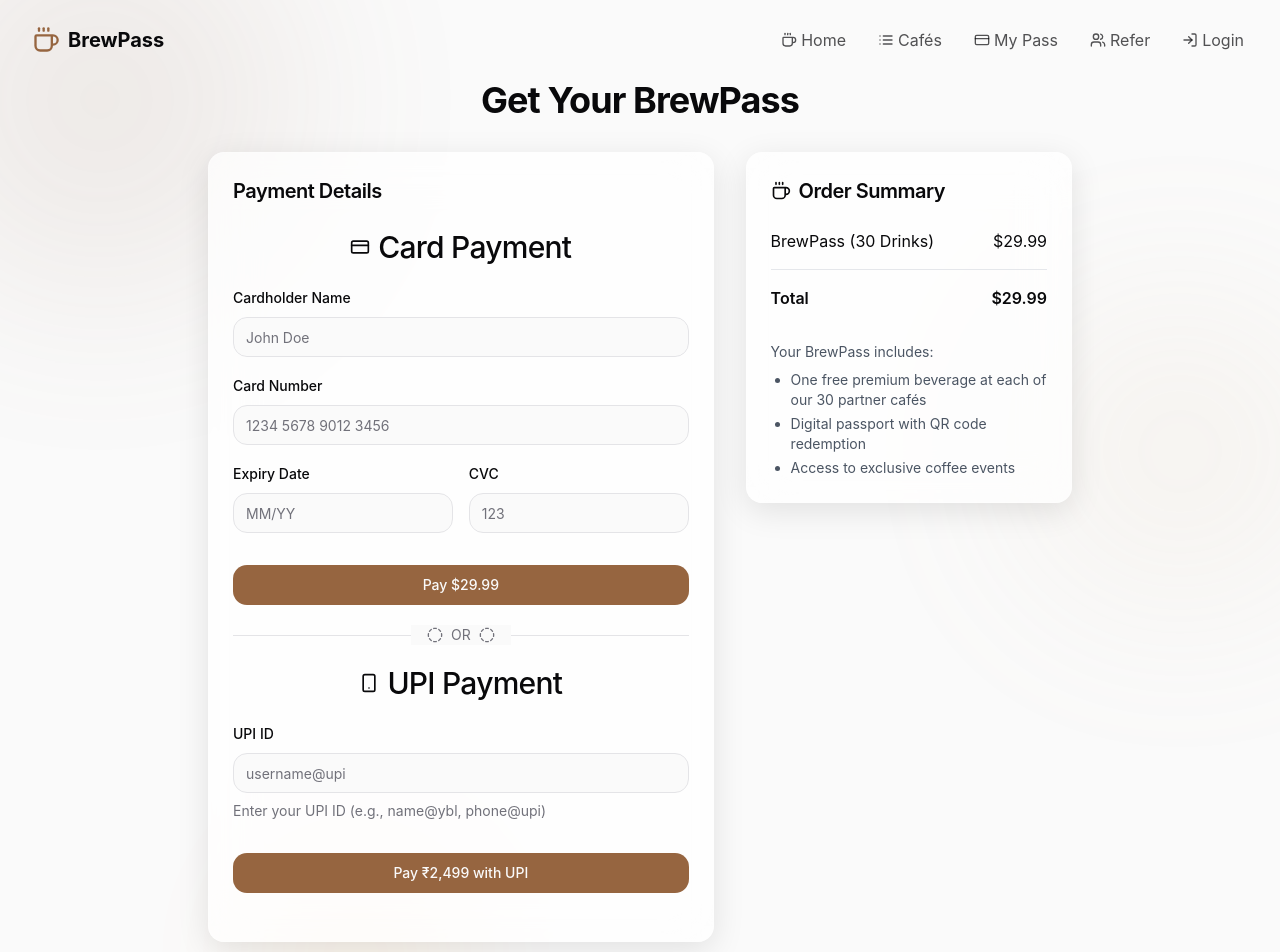
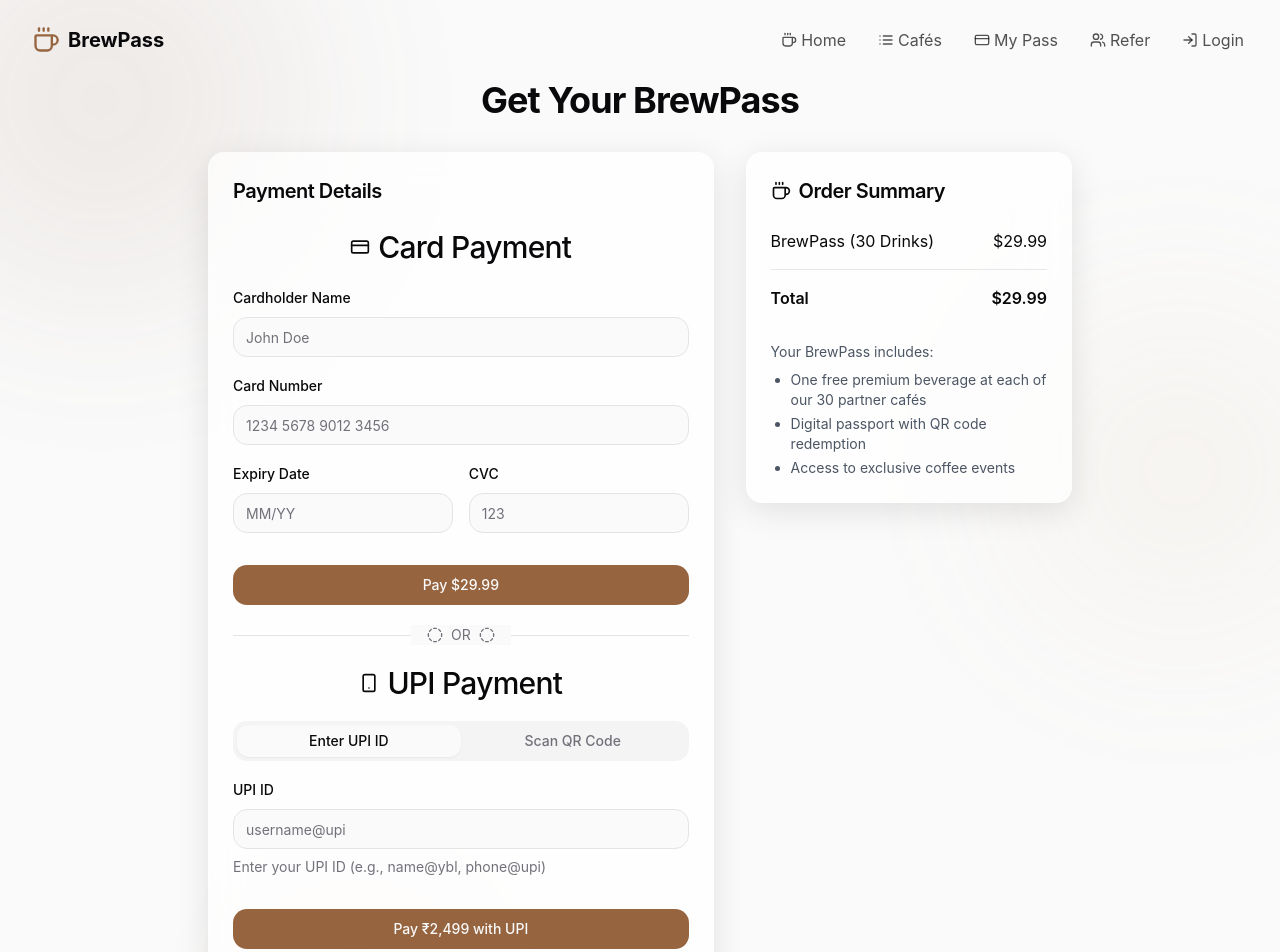
Before and after one commit to sahilkohli592/brewpass-explorer, a React (Vite) app: page /payment in a window 1280 px wide. Shown: the top 952 px of the page. Built offline with nearby package versions, Linux system fonts and the light colour scheme.

Commit message:
Add UPI QR code payment option

```diff
--- a/src/components/payment/OrderSummary.tsx
+++ b/src/components/payment/OrderSummary.tsx
@@ -33,6 +33,12 @@ const OrderSummary = ({ paymentMethod }: OrderSummaryProps) => {
             <li>Access to exclusive coffee events</li>
           </ul>
         </div>
+
+        {paymentMethod === 'upi' && (
+          <div className="pt-2 text-sm text-blue-600 dark:text-blue-400">
+            <p>UPI payments can be made directly through your preferred UPI app using the provided QR code or by entering your UPI ID.</p>
+          </div>
+        )}
       </div>
     </>
   );
--- a/src/components/payment/UpiPaymentForm.tsx
+++ b/src/components/payment/UpiPaymentForm.tsx
@@ -1,9 +1,12 @@
 
-import React from 'react';
+import React, { useState } from 'react';
 import { Button } from '@/components/ui/button';
 import { Input } from '@/components/ui/input';
 import { Label } from '@/components/ui/label';
-import { Smartphone } from 'lucide-react';
+import { Smartphone, QrCode, Scan } from 'lucide-react';
+import { Tabs, TabsContent, TabsList, TabsTrigger } from '@/components/ui/tabs';
+import QRCode from 'qrcode.react';
+import { Collapsible, CollapsibleContent, CollapsibleTrigger } from '@/components/ui/collapsible';
 
 interface UpiPaymentFormProps {
   upiId: string;
@@ -13,13 +16,31 @@ interface UpiPaymentFormProps {
 }
 
 const UpiPaymentForm = ({ upiId, setUpiId, onSubmit, isProcessing }: UpiPaymentFormProps) => {
+  const [activeTab, setActiveTab] = useState<'manual' | 'qr'>('manual');
+  const [isQrInfoOpen, setIsQrInfoOpen] = useState(false);
+
+  // UPI payment url for QR code (typically used format)
+  const upiQrValue = `upi://pay?pa=example@ybl&pn=BrewPass&am=2499&cu=INR&tn=BrewPass30DrinksPackage`;
+
   return (
     <>
-      <div className="flex items-center justify-center gap-2">
+      <div className="flex items-center justify-center gap-2 mb-4">
         <Smartphone className="h-5 w-5" />
         <h3 className="font-medium">UPI Payment</h3>
       </div>
 
+      <Tabs
+        defaultValue="manual"
+        value={activeTab}
+        onValueChange={(value) => setActiveTab(value as 'manual' | 'qr')}
+        className="w-full"
+      >
+        <TabsList className="grid grid-cols-2 mb-4">
+          <TabsTrigger value="manual">Enter UPI ID</TabsTrigger>
+          <TabsTrigger value="qr">Scan QR Code</TabsTrigger>
+        </TabsList>
+
+        <TabsContent value="manual">
           <form onSubmit={onSubmit} className="space-y-4">
             <div className="space-y-2">
               <Label htmlFor="upiId">UPI ID</Label>
@@ -45,6 +66,50 @@ const UpiPaymentForm = ({ upiId, setUpiId, onSubmit, isProcessing }: UpiPaymentF
               </Button>
             </div>
           </form>
+        </TabsContent>
+
+        <TabsContent value="qr" className="flex flex-col items-center">
+          <div className="bg-white p-4 rounded-lg mb-4">
+            <QRCode
+              value={upiQrValue}
+              size={180}
+              level="H"
+              includeMargin
+              className="mx-auto"
+            />
+          </div>
+
+          <Collapsible
+            open={isQrInfoOpen}
+            onOpenChange={setIsQrInfoOpen}
+            className="w-full"
+          >
+            <CollapsibleTrigger asChild>
+              <Button variant="ghost" className="flex items-center gap-2 text-sm">
+                <Scan className="h-4 w-4" />
+                How to use this QR code
+              </Button>
+            </CollapsibleTrigger>
+            <CollapsibleContent className="text-sm text-muted-foreground mt-2 space-y-2">
+              <p>1. Open your UPI app (PhonePe, Google Pay, Paytm, etc.)</p>
+              <p>2. Tap on the 'Scan QR' option</p>
+              <p>3. Scan this QR code</p>
+              <p>4. Verify payment details and confirm</p>
+            </CollapsibleContent>
+          </Collapsible>
+
+          <div className="w-full pt-4">
+            <Button
+              type="button"
+              className="w-full"
+              onClick={(e) => onSubmit(e as any)}
+              disabled={isProcessing}
+            >
+              {isProcessing ? "Processing..." : "Confirm Payment: ₹2,499"}
+            </Button>
+          </div>
+        </TabsContent>
+      </Tabs>
     </>
   );
 };
--- a/src/pages/Payment.tsx
+++ b/src/pages/Payment.tsx
@@ -76,7 +76,10 @@ const Payment = () => {
                 <UpiPaymentForm
                   upiId={upiId}
                   setUpiId={setUpiId}
-                  onSubmit={handleSubmit}
+                  onSubmit={(e) => {
+                    setPaymentMethod('upi');
+                    handleSubmit(e);
+                  }}
                   isProcessing={isProcessing}
                 />
               </div>
```
Lines whose indentation alone changed are shown as unchanged.
